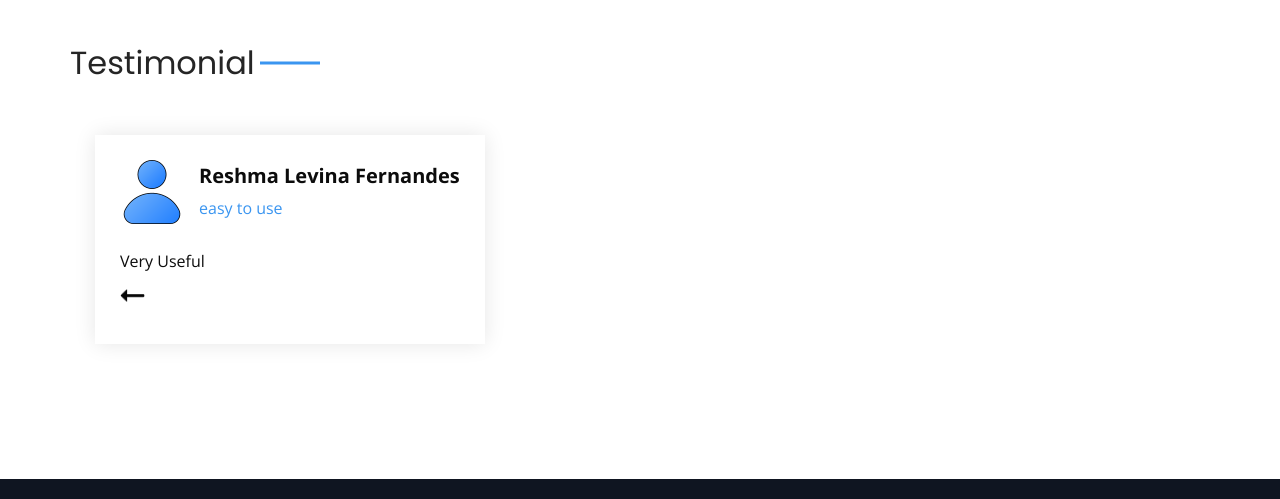
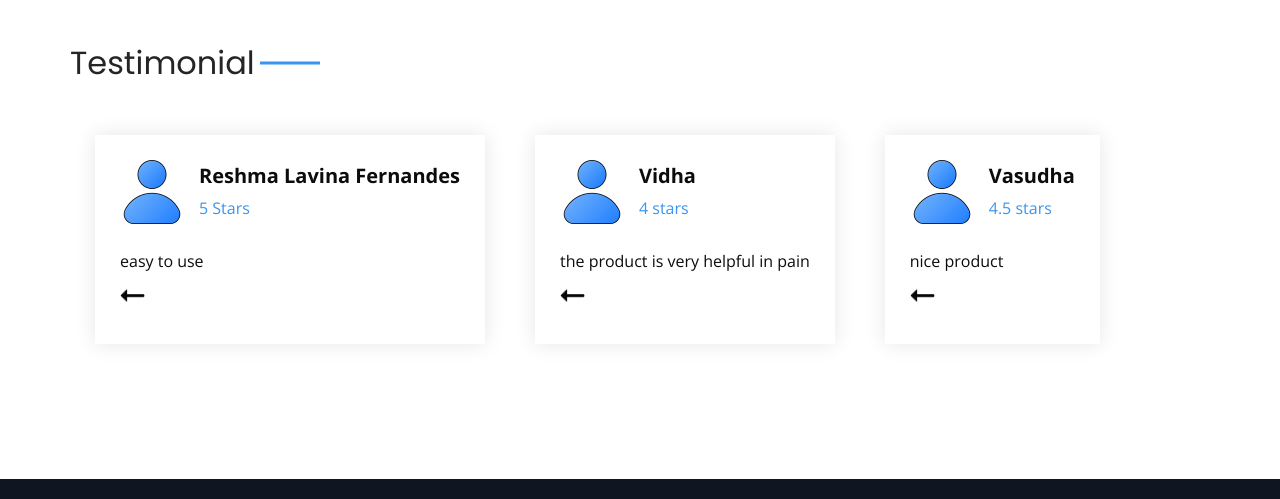
Before and after one commit to Vidhaaaaaa/instacool-website, a plain HTML site: page index.html in a window 1280 px wide. Shown: the part 4100-4599 px from the top of the page. Drawn offline with nearby package versions, Linux system fonts and the light colour scheme.

Commit message:
testimonials added

```diff
--- a/index.html
+++ b/index.html
@@ -510,25 +510,74 @@
         <div class="client_box b-1">
           <div class="client-id">
             <div class="img-box">
-              <img src="images/client-1.png" alt="" />
+              <img src="images/client-1.png" alt="">
             </div>
             <div class="name">
               <h5>
-                Reshma Levina Fernandes
+                Reshma Lavina Fernandes
               </h5>
               <p>
-                easy to use
+                5 Stars
               </p>
             </div>
           </div>
           <div class="detail">
             <p>
-              Very Useful
+              easy to use
             </p>
             <div>
               <div class="arrow_img">
               </div>
             </div>
+          </div>
+        </div>
+        <div class="client_box b-2">
+          <div class="client-id">
+            <div class="img-box">
+              <img src="images/client-1.png" alt="">
+            </div>
+            <div class="name">
+              <h5>
+                Vidha
+              </h5>
+              <p>
+                4 stars
+              </p>
+
+            </div>
+          </div>
+          <div class="detail">
+            <p>
+              the product is very helpful in pain
+            </p>
+            <div>
+              <div class="arrow_img">
+              </div>
+            </div>
+          </div>
+        </div>
+        <div class="client_box b-3">
+          <div class="client-id">
+            <div class="img-box">
+              <img src="images/client-1.png" alt="">
+            </div>
+            <div class="name">
+              <h5>
+                Vasudha
+              </h5>
+              <p>
+                4.5 stars
+              </p>
+
+            </div>
+          </div>
+          <div class="detail">
+            <p>
+              nice product
+            </p>
+            <div>
+              <div class="arrow_img">
+              </div>
             </div>
           </div>
         </div>
```
